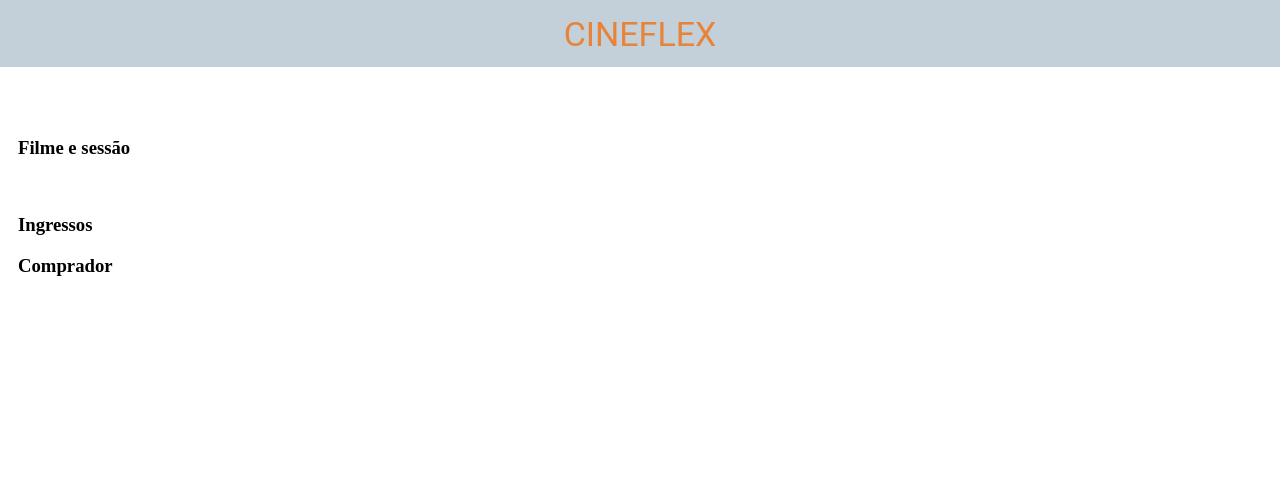
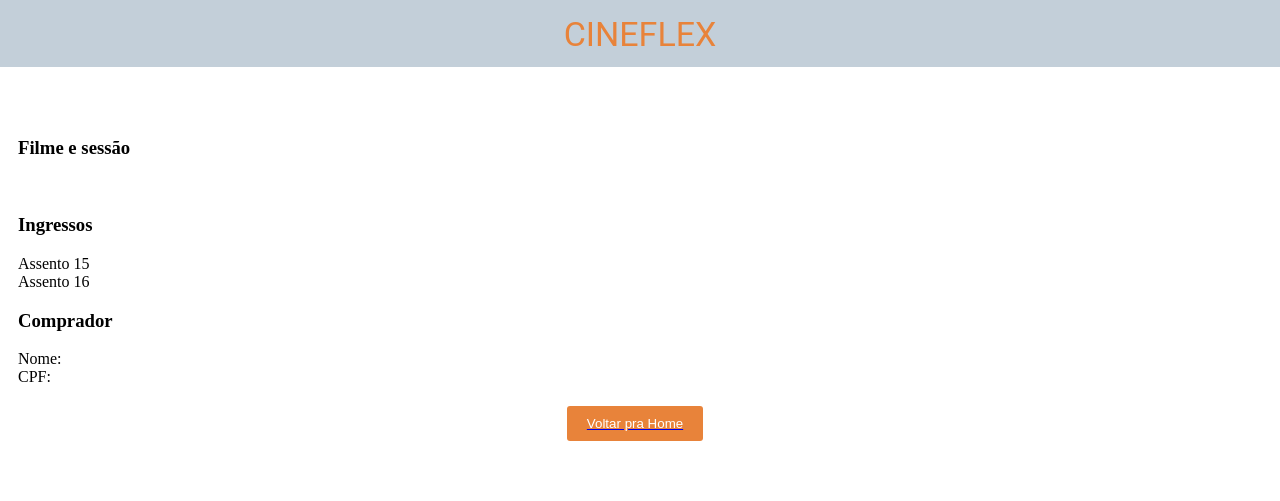
Before and after one commit to vandreraia/projeto9-cineflex, a React (Create React App) app: page /sucesso in a window 1280 px wide. Shown: the top 501 px of the page. Built offline with nearby package versions, Linux system fonts and the light colour scheme.

Commit message:
forms done

```diff
--- a/public/index.html
+++ b/public/index.html
@@ -3,7 +3,7 @@
   <head>
     <meta charset="utf-8" />
     <meta name="viewport" content="width=device-width, initial-scale=1" />
-    <title>React App</title>
+    <title>Cineflex</title>
   </head>
   <body>
     <noscript>You need to enable JavaScript to run this app.</noscript>
--- a/src/App.js
+++ b/src/App.js
@@ -11,6 +11,8 @@ import styled from 'styled-components';
 export default function App() {
     const [movie, setMovie] = useState();
     const [sessao, setSessao] = useState();
+    const [nome, setNome] = useState();
+    const [cpf, setCpf] = useState();
 
     console.log(movie)
     return (
@@ -20,13 +22,24 @@ export default function App() {
                 <Routes>
                     <Route path="/" element={<Home />} />
                     <Route path="/sessoes/:idSessao" element={<Sessoes setMovie={setMovie} />} />
-                    <Route path="/assentos/:idAssento" element={<Assentos setSessao={setSessao} />} />
+                    <Route path="/assentos/:idAssento"
+                        element={
+                            <Assentos
+                                setSessao={setSessao}
+                                setNome={setNome}
+                                setCpf={setCpf}
+                                nome={nome}
+                                cpf={cpf}
+                            />}
+                    />
                     <Route path="/sucesso/"
                         element={
                             <Sucesso
                                 title={movie ? movie.title : ""}
                                 day={sessao ? sessao.day.date : ""}
                                 hora={sessao ? sessao.name : ""}
+                                nome={nome}
+                                cpf={cpf}
                             />
                         }
                     />
--- a/src/Components/Assentos/Assentos.js
+++ b/src/Components/Assentos/Assentos.js
@@ -4,7 +4,7 @@ import { Link } from "react-router-dom";
 import { useParams } from 'react-router-dom';
 import styled from 'styled-components';
 
-export default function Assentos({setSessao}) {
+export default function Assentos({ setSessao, setNome, setCpf, nome, cpf }) {
     const { idAssento } = useParams();
     const [assento, setAssento] = useState();
     const [clicked, setClicked] = useState(false);
@@ -16,7 +16,7 @@ export default function Assentos({setSessao}) {
             setAssento(res.data);
         });
     }, [idAssento]);
-    console.log(assento)
+    console.log(nome, cpf)
     setSessao(assento)
 
     return (
@@ -43,18 +43,32 @@ export default function Assentos({setSessao}) {
                     Indisponível
                 </InfoInside>
             </Info>
-            <p>Nome do comprador:</p>
-            <input placeholder="Digite seu nome..."></input>
-            <p>CPF do comprador:</p>
-            <input placeholder="Digite seu CPF..."></input>
-            <br></br>
-            <Link to={`/sucesso/`}>
-                <Botao onClick={() => setAll()}>Reservar assento(s)</Botao>
-            </Link>
+            <form onSubmit={setAll}>
+                <label for="nome">Nome do comprador:</label>
+                <br></br>
+                <input value={nome} onChange={e => setNome(e.target.value)} id="nome" placeholder="Digite seu nome..."></input>
+                <br></br>
+                <label for="CPF">CPF do comprador:</label>
+                <br></br>
+                <input value={cpf} onChange={e => setCpf(e.target.value)} id="CPF" placeholder="Digite seu CPF..."></input>
+                <br></br>
+                <Link to={`/sucesso/`}>
+                    <Botao type="submit">Reservar assento(s)</Botao>
+                </Link>
+            </form>
         </>
     )
 
-    function setAll() {
+    function setAll(event) {
+
+        event.preventDefault();
+
+        const promise = axios.post("https://mock-api.driven.com.br/api/v5/cineflex/seats/book-many",
+        {
+            ids: [1, 2, 3],
+            nome,
+            cpf
+        });
 
     }
 }
@@ -105,7 +119,7 @@ const InfoInside = styled.div`
     flex-direction: column;
 `
 
-const Circle  = styled.div`
+const Circle = styled.div`
     width: 26px;
     height: 26px;
     border-radius: 50px;
--- a/src/Components/Sucesso/Sucesso.js
+++ b/src/Components/Sucesso/Sucesso.js
@@ -1,11 +1,40 @@
-export default function Sucesso({title, day, hora}) {
+import { Link } from "react-router-dom";
+import styled from 'styled-components';
+
+export default function Sucesso({ title, day, hora, nome, cpf }) {
     return (
         <>
-        <h3>Filme e sessão</h3>
-        {title}<br></br>
-        {day} {hora}
-        <h3>Ingressos</h3>
-        <h3>Comprador</h3>
+            <h3>Filme e sessão</h3>
+            {title}<br></br>
+            {day} {hora}
+            <h3>Ingressos</h3>
+            Assento 15
+            <br></br>
+            Assento 16
+            <h3>Comprador</h3>
+            Nome: {nome}
+            <br></br>
+            CPF: {cpf}
+            <br></br>
+            <Link to={`/`}>
+                <Flex>
+                    <Botao type="submit">Voltar pra Home</Botao>
+                </Flex>
+            </Link>
         </>
     )
 }
+
+const Botao = styled.button`
+    background-color: #E8833A;
+    border-width: 0;
+    border-radius: 3px;
+    color: #ffffff;
+    padding: 10px 20px;
+    margin: 20px 10px 10px 0px;
+`;
+
+const Flex = styled.div`
+    display: flex;
+    justify-content: center;
+`
```
